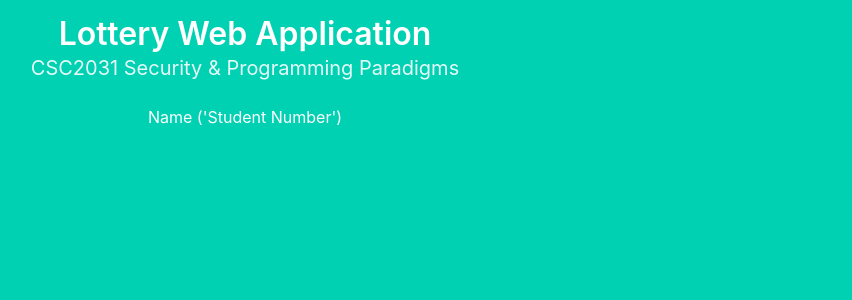
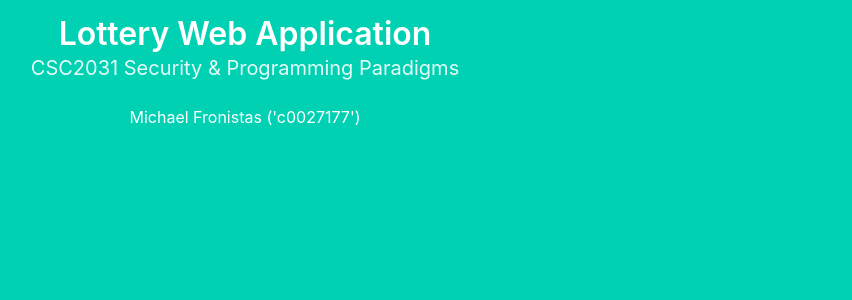
Before and after one commit to mfronistas/LotteryWebApp, a Flask app: page / in a window 1280 px wide. Shown: the part 354-654 px from the top of the page, without its empty margins (395-1247 px from the left). Run offline with Flask 2, Linux system fonts and the light colour scheme.

Commit message:
Added name and student number

```diff
--- a/templates/index.html
+++ b/templates/index.html
@@ -7,6 +7,6 @@
   CSC2031 Security & Programming Paradigms
 </h2>
 
-{#TODO: ADD NAME AND STUDENT NUMBER#}
-<p>Name ('Student Number')</p>
+
+<p>Michael Fronistas ('c0027177')</p>
 {% endblock %}
```
